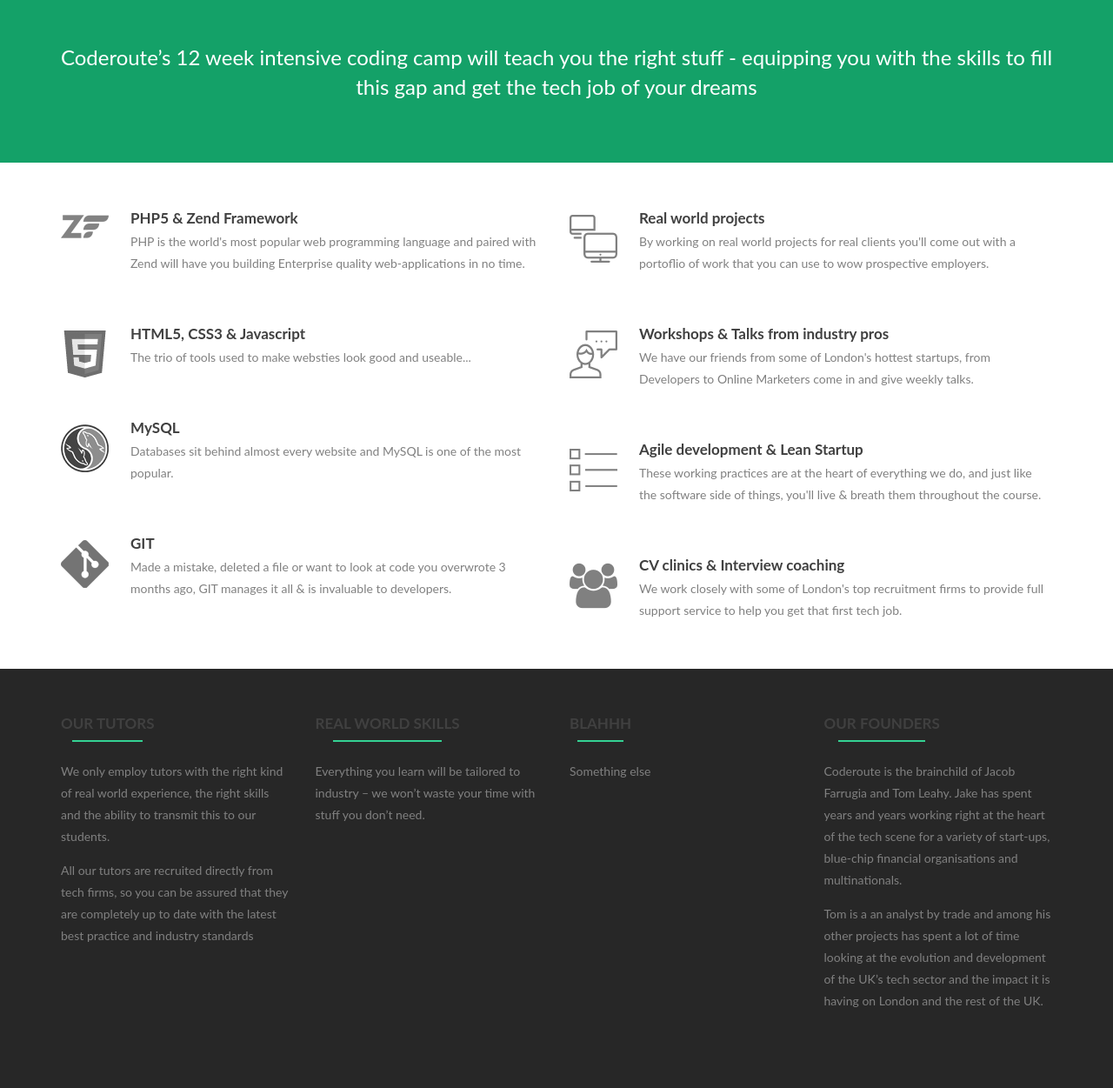
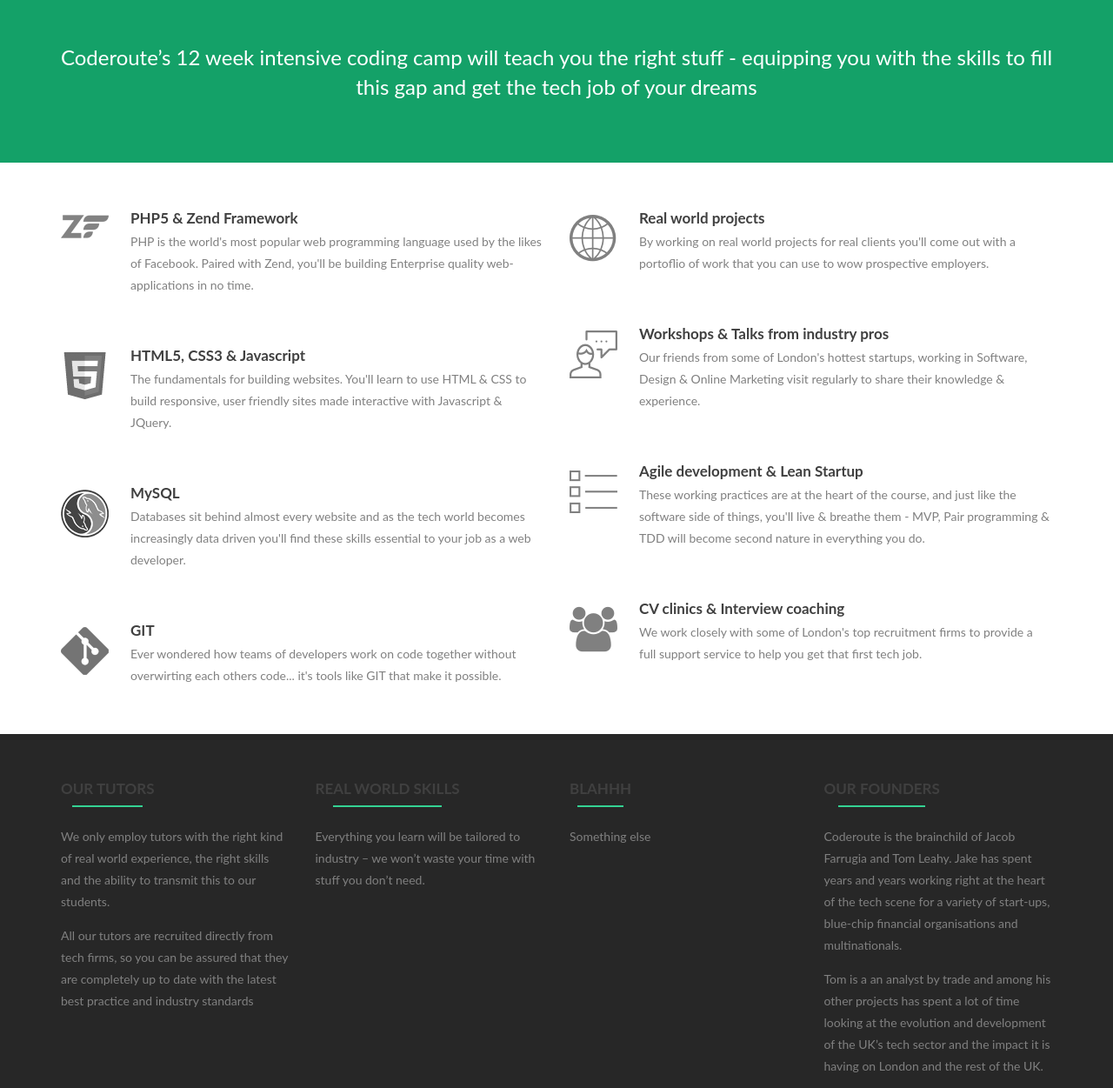
Before and after one commit to jacobfarrugia/coderoute, a CodeIgniter app: page /coderoute/ in a window 1280 px wide. Shown: the part 1313-2564 px from the top of the page at 87% size. Run offline with CodeIgniter, Linux system fonts and the light colour scheme.

Commit message:
Updated home page skill section copy

```diff
--- a/application/views/pages/home.php
+++ b/application/views/pages/home.php
@@ -145,7 +145,7 @@
 				</div>
 				<h5>PHP5 & Zend Framework</h5>
 				<p>
-					 PHP is the world's most popular web programming language and paired with Zend will have you building Enterprise quality web-applications in no time.
+					 PHP is the world's most popular web programming language used by the likes of Facebook. Paired with Zend, you'll be building Enterprise quality web-applications in no time.
 				</p>
 			</div>
 			<!-- / END FEATURE -->
@@ -157,7 +157,7 @@
 				</div>
 				<h5>HTML5, CSS3 & Javascript</h5>
 				<p>
-					 The trio of tools used to make websties look good and useable...
+					 The fundamentals for building websites. You'll learn to use HTML & CSS to build responsive, user friendly sites made interactive with Javascript  & JQuery.
 				</p>
 			</div>
 			<!-- / END FEATURE -->
@@ -169,7 +169,7 @@
 				</div>
 				<h5>MySQL</h5>
 				<p>
-					Databases sit behind almost every website and MySQL is one of the most popular.
+					Databases sit behind almost every website and as the tech world becomes increasingly data driven you'll find these skills essential to your job as a web developer.
 				</p>
 			</div>
 			<!-- / END FEATURE -->
@@ -181,7 +181,7 @@
 				</div>
 				<h5>GIT</h5>
 				<p>
-					Made a mistake, deleted a file or want to look at code you overwrote 3 months ago, GIT manages it all & is invaluable to developers.
+					Ever wondered how teams of developers work on code together without overwirting each others code... it's tools like GIT that make it possible.
 				</p>
 			</div>
 			<!-- / END FEATURE -->
@@ -193,7 +193,7 @@
 			<!-- FEATURE -->
 			<div class="feature">
 				<div class="feature-icon">
-					<i class="icon-computer-network-streamline"></i>
+					<i class="icon-world"></i>
 
 				</div>
 				<h5>Real world projects</h5>
@@ -210,7 +210,7 @@
 				</div>
 				<h5>Workshops & Talks from industry pros</h5>
 				<p>
-					 We have our friends from some of London's hottest startups, from Developers to Online Marketers come in and give weekly talks.
+					 Our friends from some of London's hottest startups, working in Software, Design & Online Marketing visit regularly to share their knowledge & experience.
 				</p>
 			</div>
 			<!-- / END FEATURE -->
@@ -222,7 +222,7 @@
 				</div>
 				<h5>Agile development & Lean Startup</h5>
 				<p>
-					 These working practices are at the heart of everything we do, and just like the software side of things, you'll live & breath them throughout the course.
+					 These working practices are at the heart of the course, and just like the software side of things, you'll live & breathe them - MVP, Pair programming & TDD will become second nature in everything you do.
 				</p>
 			</div>
 			<!-- / END FEATURE -->
@@ -234,7 +234,7 @@
 				</div>
 				<h5>CV clinics & Interview coaching </h5>
 				<p>
-					 We work closely with some of London's top recruitment firms to provide full support service to help you get that first tech job.
+					 We work closely with some of London's top recruitment firms to provide a full support service to help you get that first tech job.
 				</p>
 			</div>
 			<!-- / END FEATURE -->
--- a/css/styles.css
+++ b/css/styles.css
@@ -1024,6 +1024,7 @@ width: -webkit-calc(100% / 2);
 	float: left;
 	margin-top: 10px;
 	margin-right: 25px;
+	margin-bottom:20px;
 }
 .features .feature h5 {
 	font-weight: bold;
```
